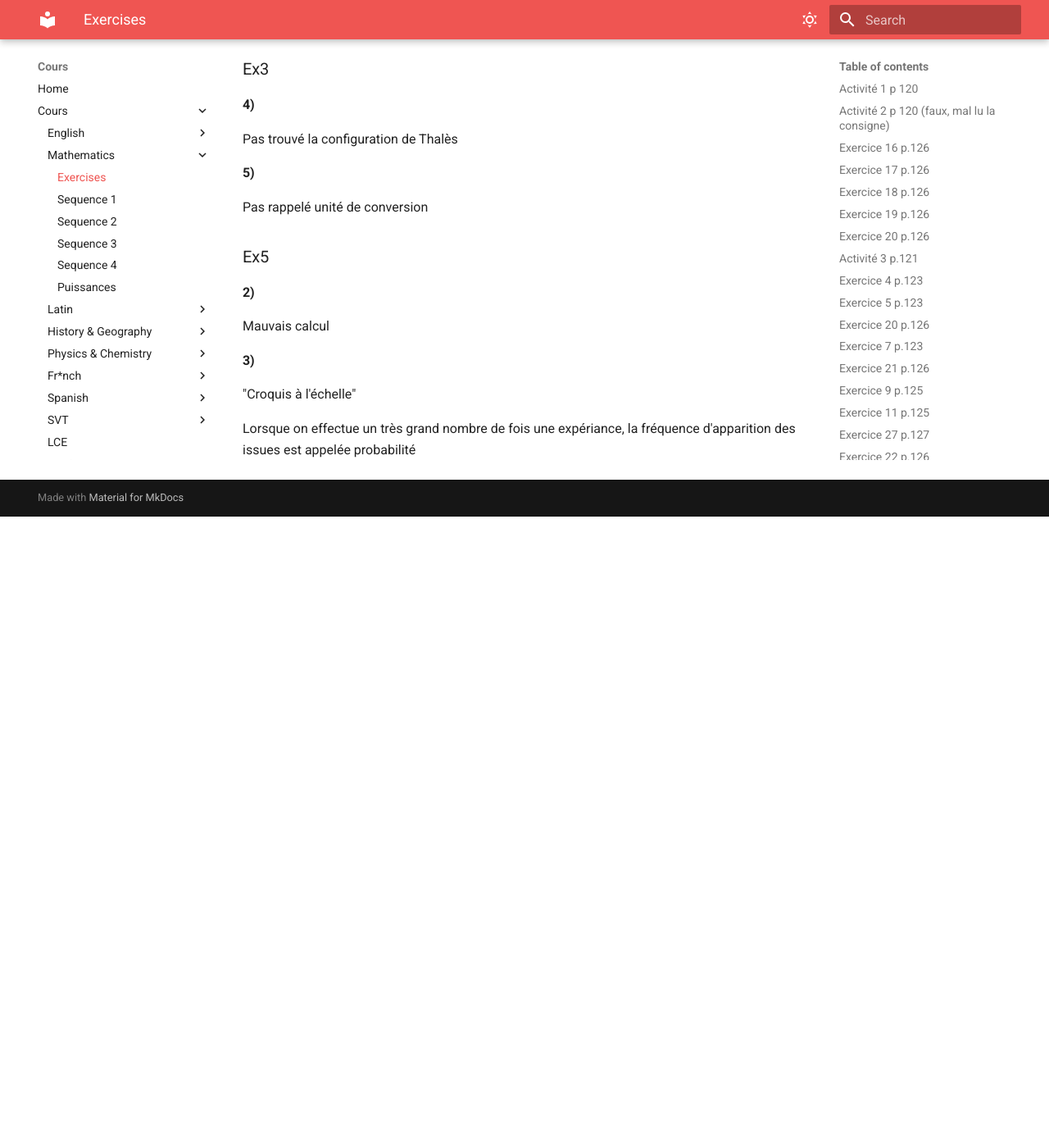
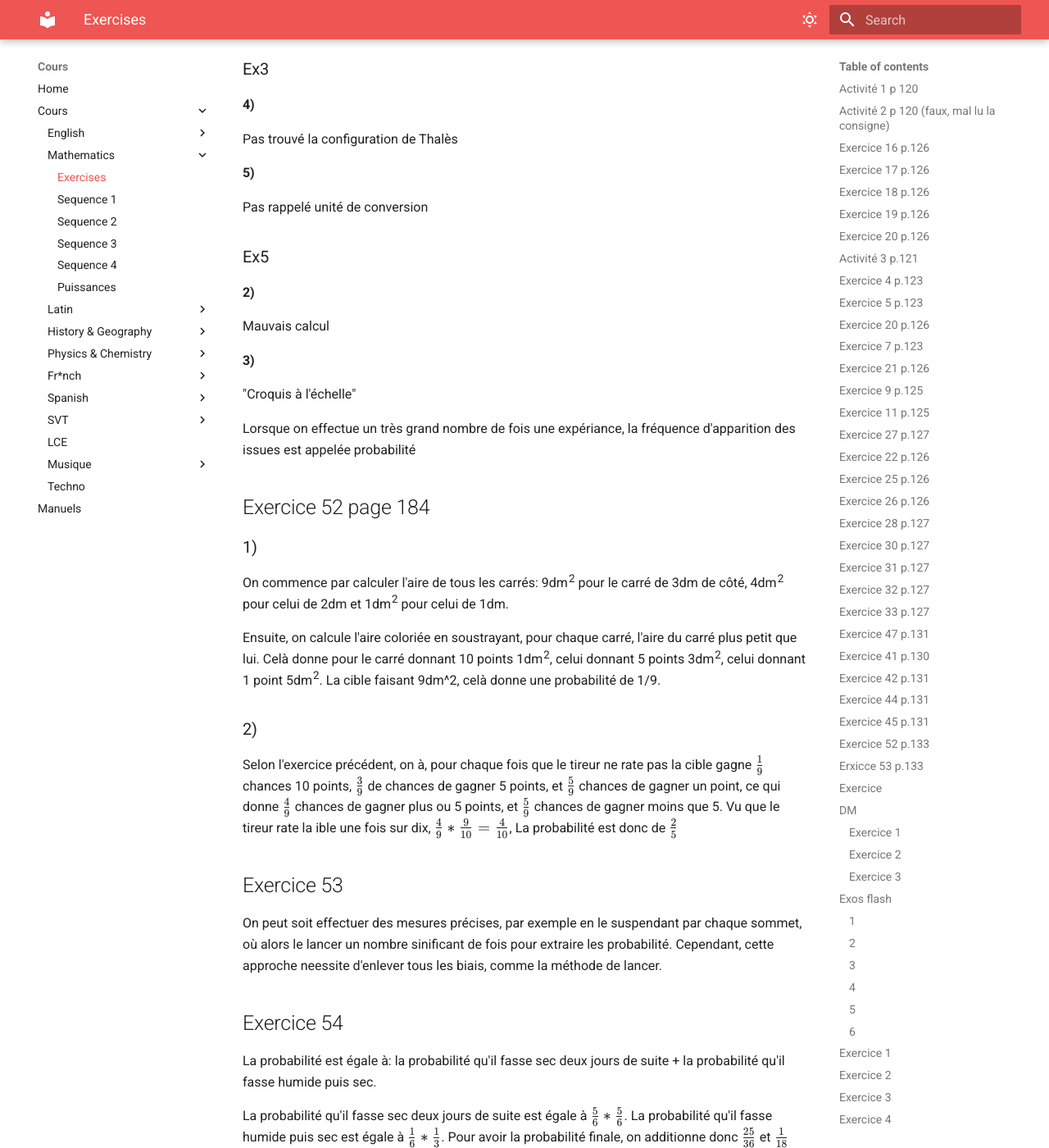
Before and after one commit to Labfox/Cours, an MkDocs documentation site: the page built from docs/mathematics/exercises.md, in a window 1280 px wide and 1400 px high, scrolled down 31213 px. Shown: the whole window at 82% size. Built offline with MkDocs 1.6.1 and Material for MkDocs 9.7.7, drawn with Linux system fonts in a browser that asks for light colours; before the commit the page ends 31843 px from its top, so only the background shows below that; some of the changed text lies outside the part shown.

Commit message:
lalalalalava chichichichiken

```diff
--- a/docs/mathematics/exercises.md
+++ b/docs/mathematics/exercises.md
@@ -1128,3 +1128,32 @@
 
 
 Lorsque on effectue un très grand nombre de fois une expériance, la fréquence d'apparition des issues est appelée probabilité
+
+## Exercice 52 page 184
+### 1)
+On commence par calculer l'aire de tous les carrés: 9dm^2^ pour le carré de 3dm de côté, 4dm^2^ pour celui de 2dm et 1dm^2^ pour celui de 1dm.
+
+Ensuite, on calcule l'aire coloriée en soustrayant, pour chaque carré, l'aire du carré plus petit que lui. Celà donne pour le carré donnant 10 points 1dm^2^, celui donnant 5 points 3dm^2^, celui donnant 1 point 5dm^2^. La cible faisant 9dm^2, celà donne une probabilité de 1/9.
+
+### 2)
+
+Selon l'exercice précédent, on à, pour chaque fois que le tireur ne rate pas la cible gagne $\frac {1}{9}$ chances 10 points, $\frac{3}{9}$ de chances de gagner 5 points, et $\frac {5}{9}$ chances de gagner un point, ce qui donne $\frac {4}{9}$ chances de gagner plus ou 5 points, et $\frac {5}{9}$ chances de gagner moins que 5. Vu que le tireur rate la ible une fois sur dix, $\frac {4}{9} * \frac {9}{10} = \frac {4}{10}$, La probabilité est donc de $\frac {2}{5}$
+
+
+## Exercice 53
+
+On peut soit effectuer des mesures précises, par exemple en le suspendant par chaque sommet, où alors le lancer un nombre sinificant de fois pour extraire les probabilité. Cependant, cette approche neessite d'enlever tous les biais, comme la méthode de lancer.
+
+## Exercice 54
+
+La probabilité est égale à: la probabilité qu'il fasse sec deux jours de suite + la probabilité qu'il fasse humide puis sec.
+
+La probabilité qu'il fasse sec deux jours de suite est égale à $\frac {5}{6} * \frac {5}{6}$. La probabilité qu'il fasse humide puis sec est égale à $\frac {1}{6} * \frac {1}{3}$. Pour avoir la probabilité finale, on additionne donc $\frac {25}{36}$ et $\frac {1}{18}$ donne donc une probabilité de $\frac {3}{4}$ qu'il fasse sec mardi.
+
+## Exercice 55
+
+La probabilité qu'un nombre soit pair (ou impair) étant de $\frac {1}{2}$, on peux calculer que la probabilité pour deux chiffres est de $\frac {1}{4}$, donc $\frac {2}{4}$ que les deux nombres aient des parités différentes, ce qui nous donne $\frac {1}{4}$ chances d'obtenir une gommette bleue, $\frac {1}{4}$ chances d'obtenir une gommette jaune, $\frac {2}{4}$ chances d'obtenir une gomette verte.
+
+## Exercice 56
+
+La probabilité est de 0,5
```
Also changed, not shown: docs/french/sequency3/tmain.md (+6 -1 lines).
